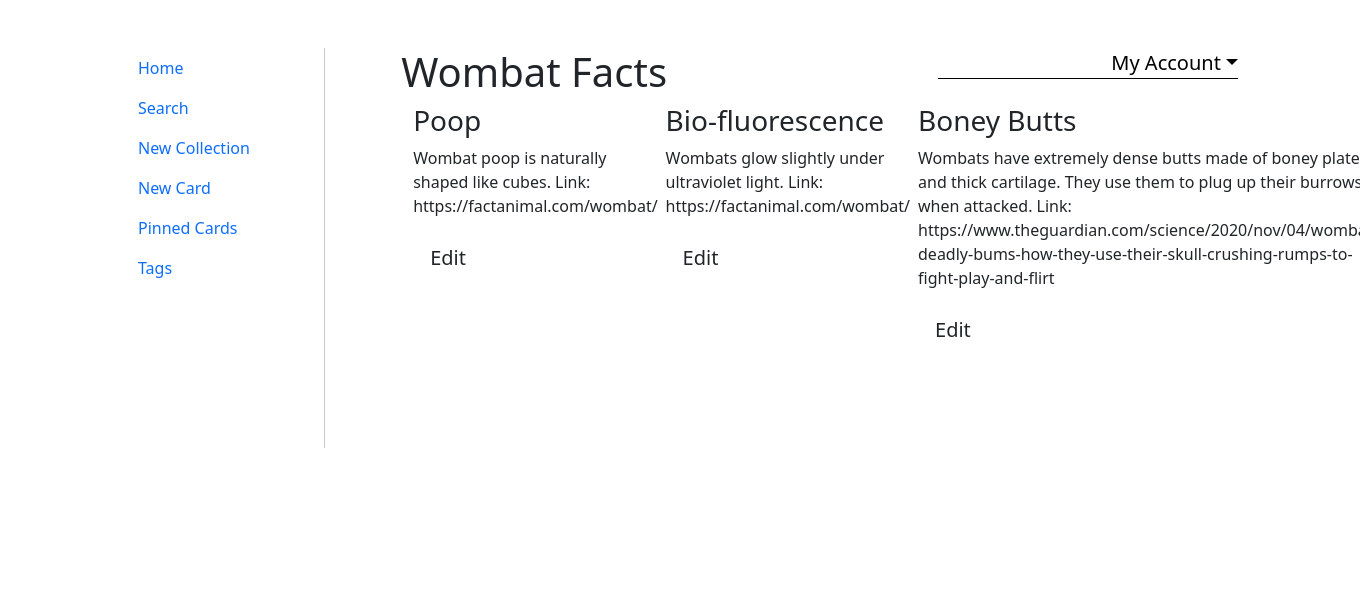
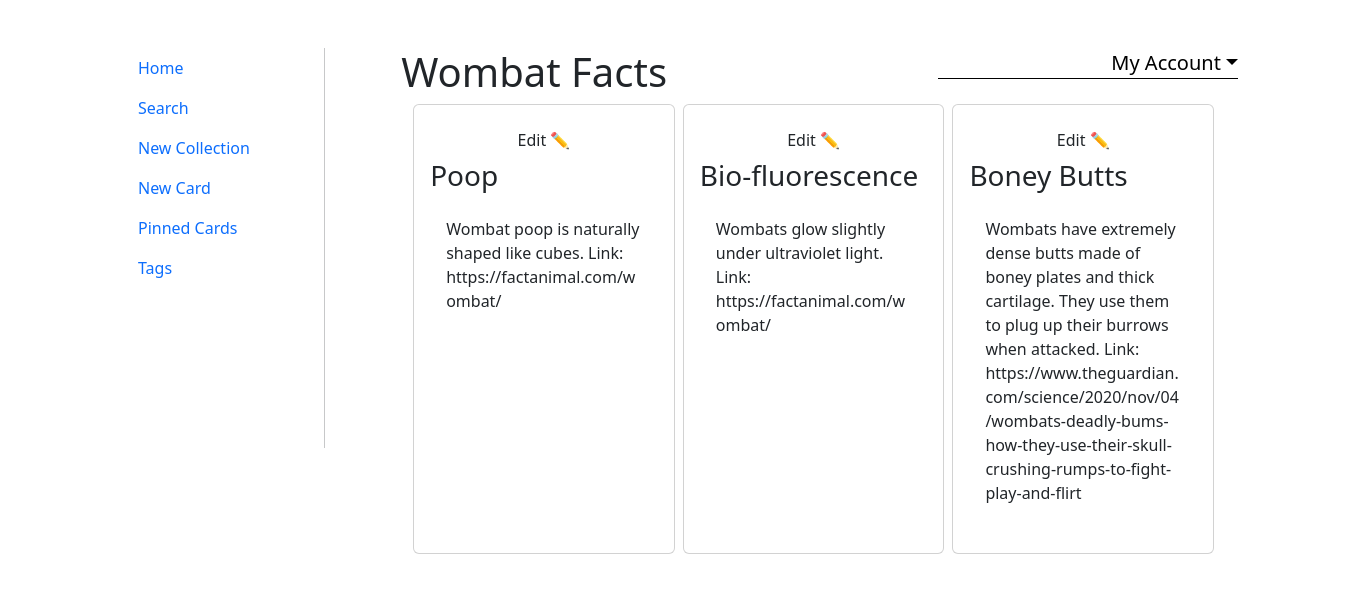
Before and after one commit to UCBX-2024-Team-Wombat/P2-Digidex, a Node server app: page /collection/1 in a window 1360 px wide; the page is wider, and only the part inside the window is pictured. Shown: the top 593 px of that part. Run offline with Node 20, Linux system fonts and the light colour scheme; data comes from the database, SQL or seed files in the repository; some libraries are stand-ins or nearby versions.

Commit message:
working on styling for cards-dashboard

```diff
--- a/views/cards-dashboard.handlebars
+++ b/views/cards-dashboard.handlebars
@@ -4,10 +4,11 @@
 <div class="container d-flex flex-row gap-2">
 
     {{#each cards as |card|}}
-    <div class="flex-fill">
+    <div class="card flex-fill p-3" style="width: 18rem;">
+        <button type="button" class="btn font-size: 10px edit-card" id="myBtn" data-id="{{@index}}">Edit ✏️</button>
         <h3>{{card.title}}</h3>
-        <p>{{card.description}}</p>
-        <button type="button" class="btn btn-default btn-lg edit-card" id="myBtn" data-id="{{@index}}">Edit</button>
+        <p class="card-body">{{card.description}}</p>
+        <!--button type="button" class="btn btn-primary font-size: 10px edit-card" id="myBtn" data-id="{{@index}}">Edit ✏️</button-->
 
         <!-- an additional each loop <p>{{this.tags}}</p> -->
         <!-- for each card, pass in the card tile -->
--- a/views/partials/card-modal.handlebars
+++ b/views/partials/card-modal.handlebars
@@ -15,13 +15,6 @@
             <div class="form-group"></div>
             <label for="collection-desc"><span class="glyphicon glyphicon-user"></span> Collection description</label>
             <input type="text" class="form-control" id="collection-desc" placeholder="Enter collection description">
-        </div>
-        <div class="dropdown">
-          <button class="btn btn-primary dropdown-toggle" type="button" data-toggle="dropdown">Tags
-            <span class="caret"></span></button>
-          <ul class="dropdown-menu">
-            <li><a href="#">{{this.tags}}</a></li>
-          </ul>
         </div>
         <button type="submit" class="btn btn-success btn-block"><span class="glyphicon glyphicon-off"></span> Save
           Card</button>
```
